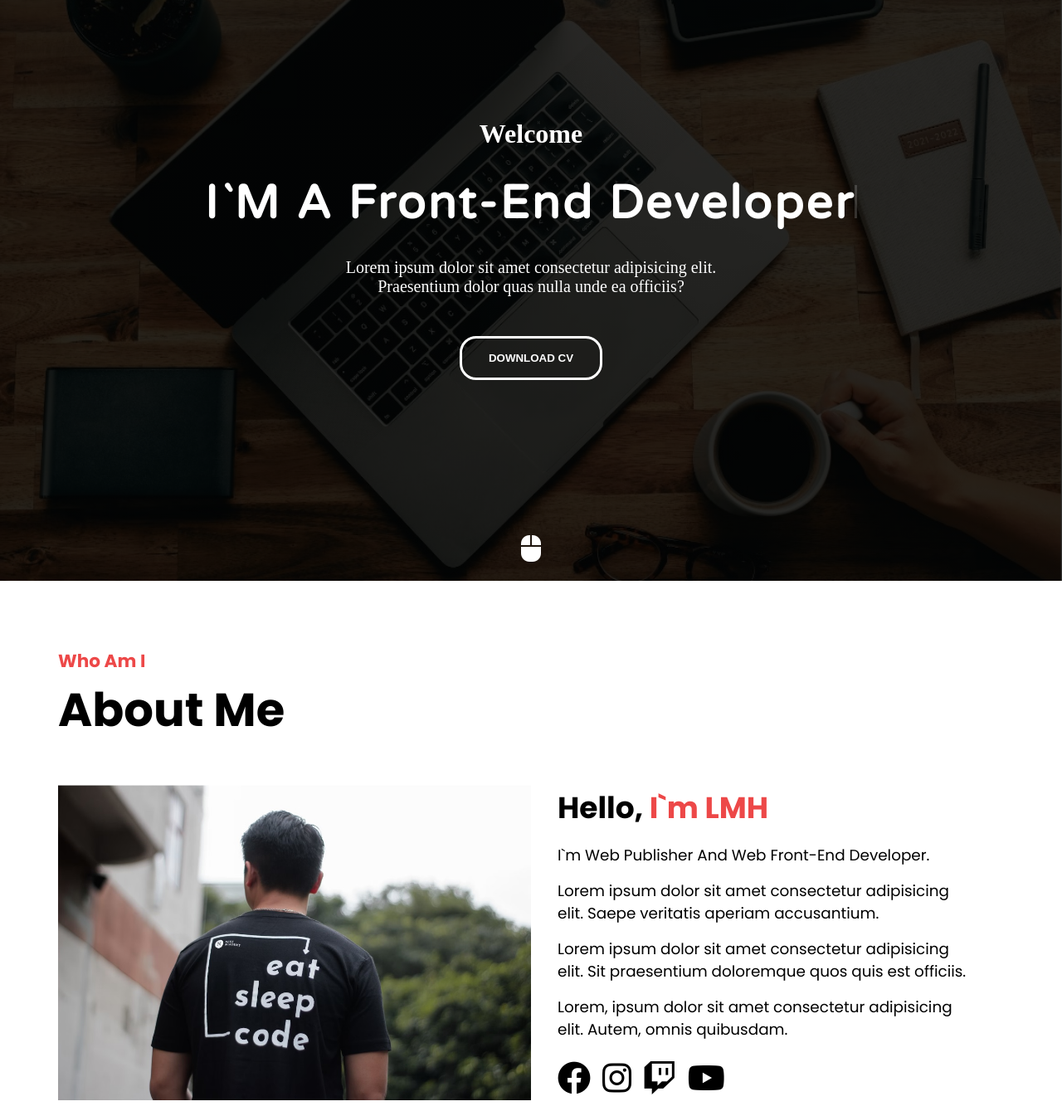
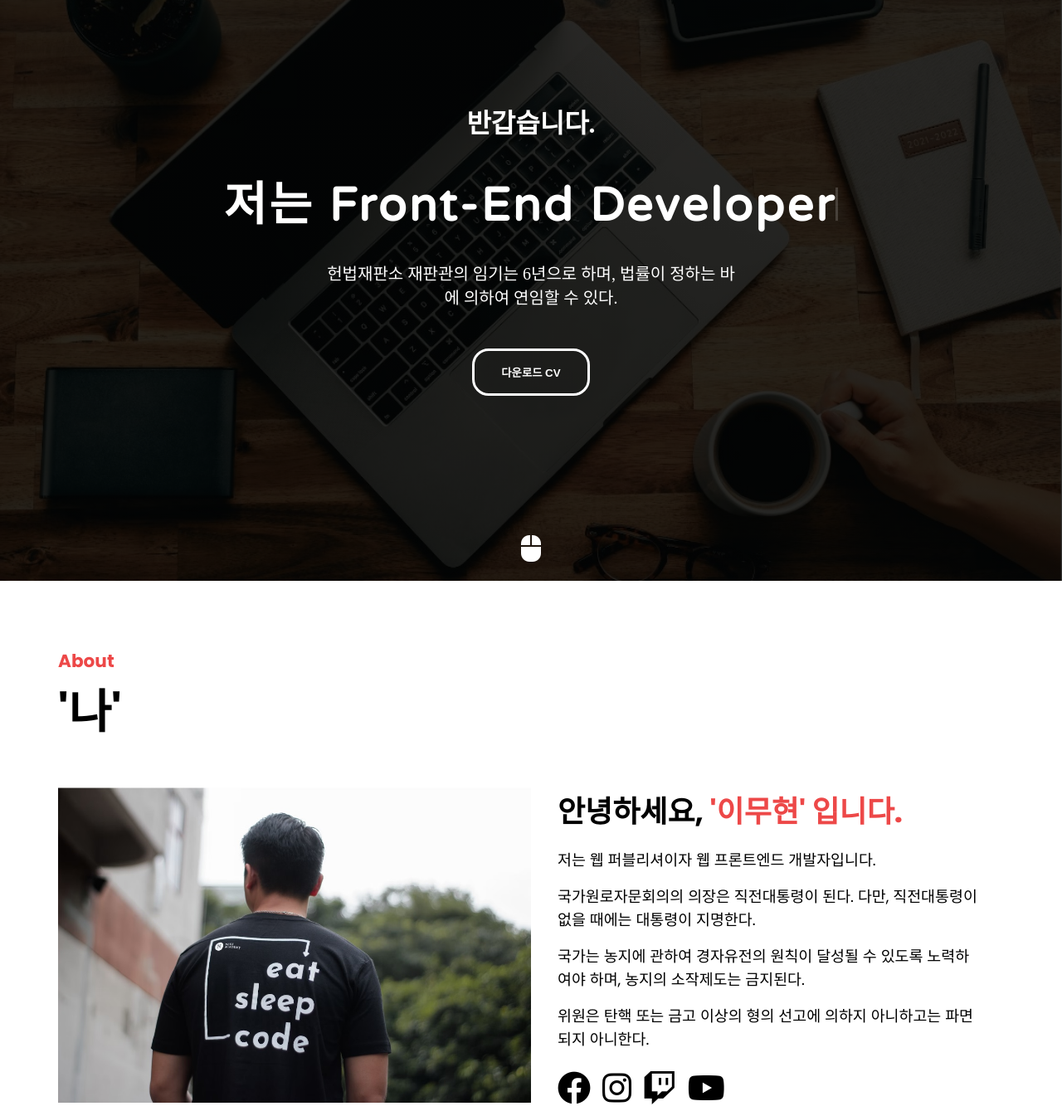
Before and after one commit to LMH9999/LMH_Web_SPrj, a plain HTML site: page index.html in a window 1280 px wide. Shown: the part 100-1445 px from the top of the page at 83% size. Drawn offline with Linux system fonts and the light colour scheme.

Commit message:
추가 수정

```diff
--- a/index.html
+++ b/index.html
@@ -47,10 +47,10 @@
   <!-- main -->
   <main id="main">
     <div class="container">
-      <h4>Welcome</h4>
-      <h2 class="active">I`M A <span></span></h2>
-      <p>Lorem ipsum dolor sit amet consectetur adipisicing elit. Praesentium dolor quas nulla unde ea officiis?</p>
-      <button class="download">DOWNLOAD CV</button>
+      <h4>반갑습니다.</h4>
+      <h2 class="active">저는 <span></span></h2>
+      <p>헌법재판소 재판관의 임기는 6년으로 하며, 법률이 정하는 바에 의하여 연임할 수 있다.</p>
+      <button class="download">다운로드 CV</button>
       <!-- 폰트 어썸의 아이콘 -->
       <button class="mouse"><i class="fa-solid fa-computer-mouse"></i></button>
     </div>
@@ -62,8 +62,8 @@
   <section id="about" class="about">
     <div class="container">
       <div class="title">
-        <h4>Who Am I</h4>
-        <h2>About Me</h2>
+        <h4>About</h4>
+        <h2>'나'</h2>
       </div>
       <div class="about-self">
         <!-- 왼쪽 이미지 부분 -->
@@ -72,11 +72,11 @@
         </div>
         <!-- 오른쪽 내용 부분 -->
         <div class="right">
-          <h3>Hello, <strong>I`m LMH</strong></h3>
-          <p>I`m Web Publisher And Web Front-End Developer.</p>
-          <p>Lorem ipsum dolor sit amet consectetur adipisicing elit. Saepe veritatis aperiam accusantium.</p>
-          <p>Lorem ipsum dolor sit amet consectetur adipisicing elit. Sit praesentium doloremque quos quis est officiis.</p>
-          <p>Lorem, ipsum dolor sit amet consectetur adipisicing elit. Autem, omnis quibusdam.</p>
+          <h3>안녕하세요, <strong>'이무현' 입니다.</strong></h3>
+          <p>저는 웹 퍼블리셔이자 웹 프론트엔드 개발자입니다.</p>
+          <p>국가원로자문회의의 의장은 직전대통령이 된다. 다만, 직전대통령이 없을 때에는 대통령이 지명한다.</p>
+          <p>국가는 농지에 관하여 경자유전의 원칙이 달성될 수 있도록 노력하여야 하며, 농지의 소작제도는 금지된다.</p>
+          <p>위원은 탄핵 또는 금고 이상의 형의 선고에 의하지 아니하고는 파면되지 아니한다.</p>
           <!-- 소셜 관련 아이콘들 -->
           <div class="social">
             <a href="#">
@@ -107,7 +107,7 @@
     <div class="container">
       <div class="title">
         <h4>Features</h4>
-        <h2>What I Do</h2>
+        <h2>나의 기술</h2>
       </div>
       <div class="do-me">
         <!-- html5 부분 -->
@@ -117,7 +117,7 @@
           </div>
           <div class="content">
             <h3>HTML5</h3>
-            <p>Lorem ipsum dolor sit amet consectetur adipisicing elit. Illo culpa magni laboriosam sit excepturi quibusdam adipisci, vero debitis?</p>
+            <p>헌법에 의하여 체결·공포된 조약과 일반적으로 승인된 국제법규는 국내법과 같은 효력을 가진다.</p>
           </div>
         </div>
         <!-- css3 부분 -->
@@ -127,7 +127,7 @@
           </div>
           <div class="content">
             <h3>CSS3</h3>
-            <p>Lorem ipsum dolor sit amet consectetur adipisicing elit. Illo culpa magni laboriosam sit excepturi quibusdam adipisci, vero debitis?</p>
+            <p>대법원은 법률에 저촉되지 아니하는 범위안에서 소송에 관한 절차, 법원의 내부규율과 사무처리에 관한 규칙을 제정할 수 있다.</p>
           </div>
         </div>
         <!-- bootstrap 부분 -->
@@ -137,7 +137,7 @@
           </div>
           <div class="content">
             <h3>BootStrap v5.0</h3>
-            <p>Lorem ipsum dolor sit amet consectetur adipisicing elit. Illo culpa magni laboriosam sit excepturi quibusdam adipisci, vero debitis?</p>
+            <p>모든 국민은 헌법과 법률이 정한 법관에 의하여 법률에 의한 재판을 받을 권리를 가진다.</p>
           </div>
         </div>
       </div>
@@ -155,8 +155,8 @@
   <section id="portfolio" class="portfolio">
     <div class="container">
       <div class="title">
-        <h4>PORTFOLIOBACK</h4>
-        <h2>PortFolio</h2>
+        <h4>PORTFOLIO</h4>
+        <h2>포트폴리오</h2>
       </div>
       <div class="portfolio-me">
         <div class="portfolio-inner">
```
